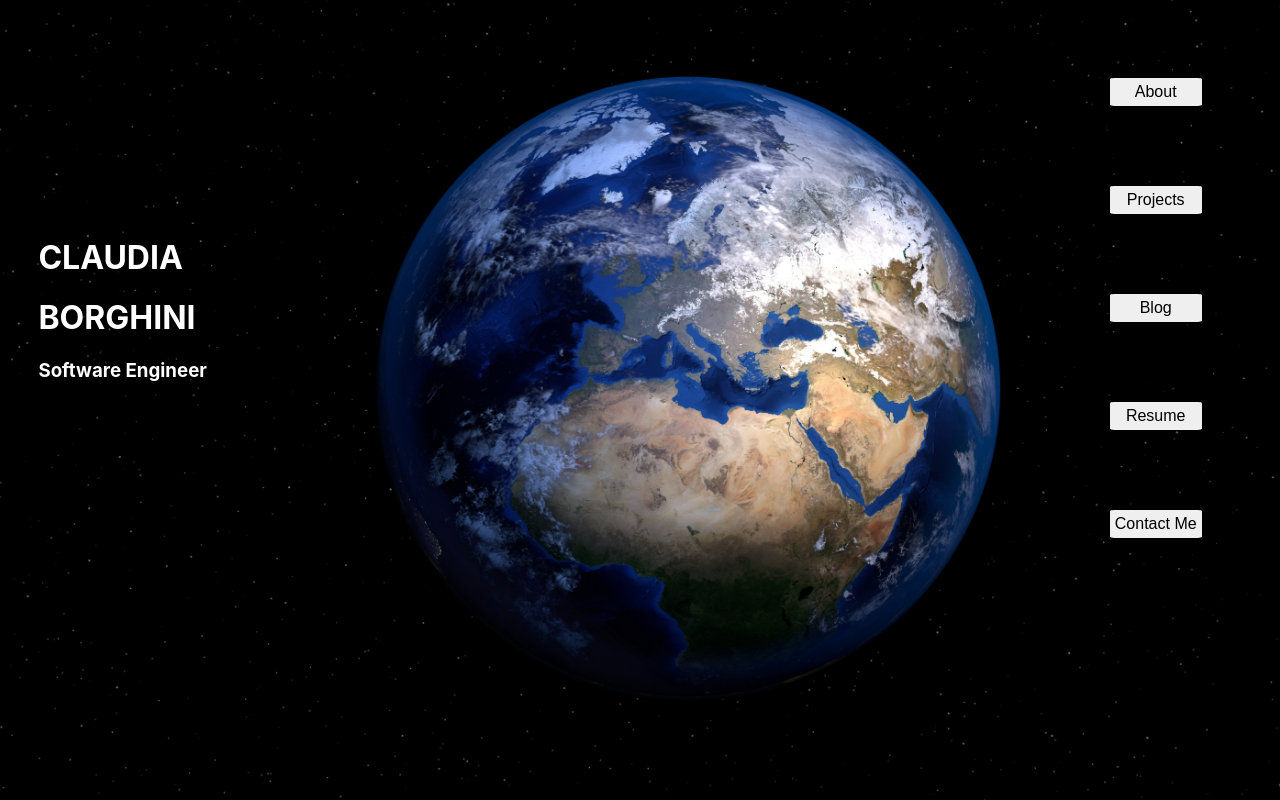
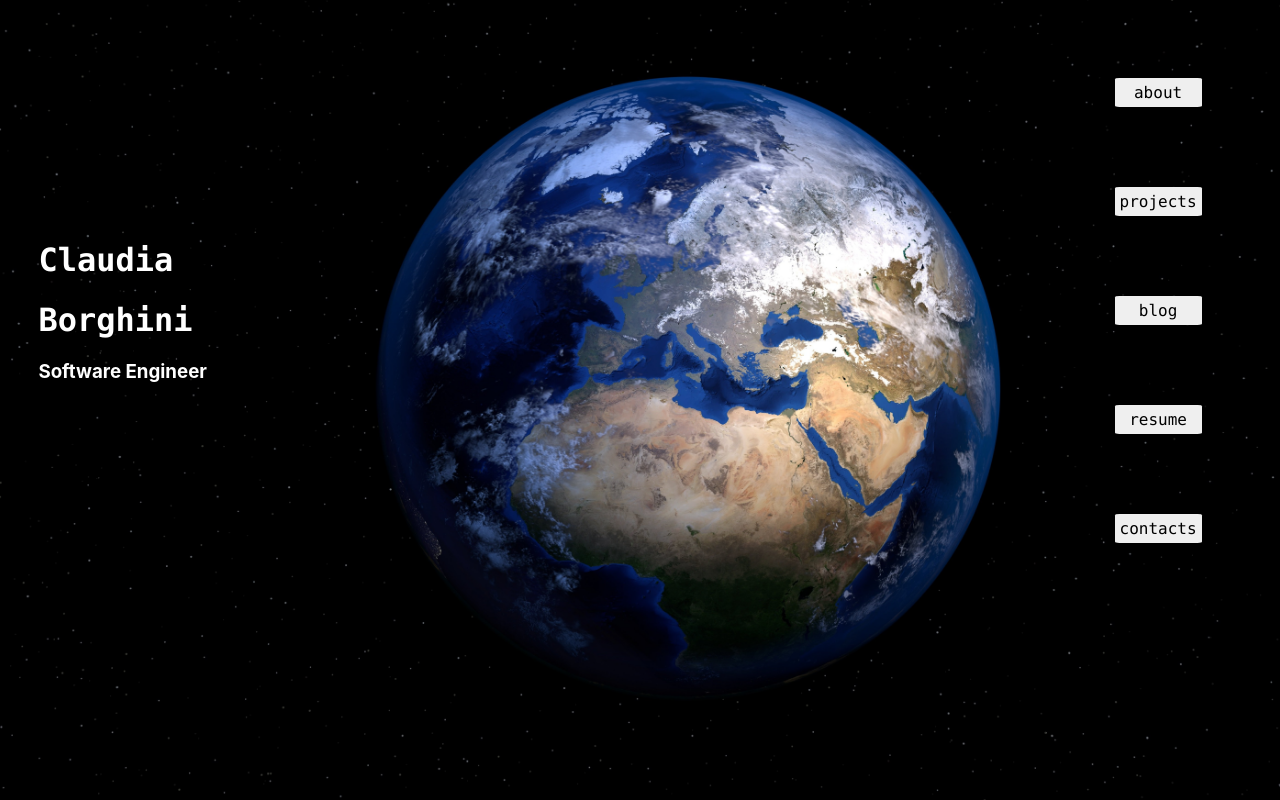
Before and after one commit to ClaFiore/ClaFiore.github.io, a React (Create React App) app: page / in a window 1280 px wide. Built offline with nearby package versions, Linux system fonts and the light colour scheme.

Commit message:
added font

```diff
--- a/src/components/WindowContainer.js
+++ b/src/components/WindowContainer.js
@@ -5,16 +5,16 @@ const WindowContainer = () => {
     return(
         <div id='windowContainerDiv'>
             <div id='windowClaItemDiv'>
-                <h1>CLAUDIA</h1>
-                <h1>BORGHINI</h1>
+                <h1 className='name'>Claudia</h1>
+                <h1 className='name'>Borghini</h1>
                 <h3>Software Engineer</h3>
             </div>
             <div id='windowMenuItemDiv'>
-                <button className='menu-btn'>About</button>
-                <button className='menu-btn'>Projects</button>
-                <button className='menu-btn'>Blog</button>
-                <button className='menu-btn'>Resume</button>
-                <button className='menu-btn'>Contact Me</button>
+                <button className='menu-btn'>about</button>
+                <button className='menu-btn'>projects</button>
+                <button className='menu-btn'>blog</button>
+                <button className='menu-btn'>resume</button>
+                <button className='menu-btn'>contacts</button>
             </div>
         </div>
     )
--- a/src/components/windowContainer.css
+++ b/src/components/windowContainer.css
@@ -33,5 +33,9 @@ html {
       border: none;
       border-radius: 5%;
       font-size: medium;
+      font-family:Consolas,Monaco,Lucida Console,Liberation Mono,DejaVu Sans Mono,Bitstream Vera Sans Mono,Courier New;
+  }
 
+  .name{
+    font-family:Consolas,Monaco,Lucida Console,Liberation Mono,DejaVu Sans Mono,Bitstream Vera Sans Mono,Courier New;
   }
```
